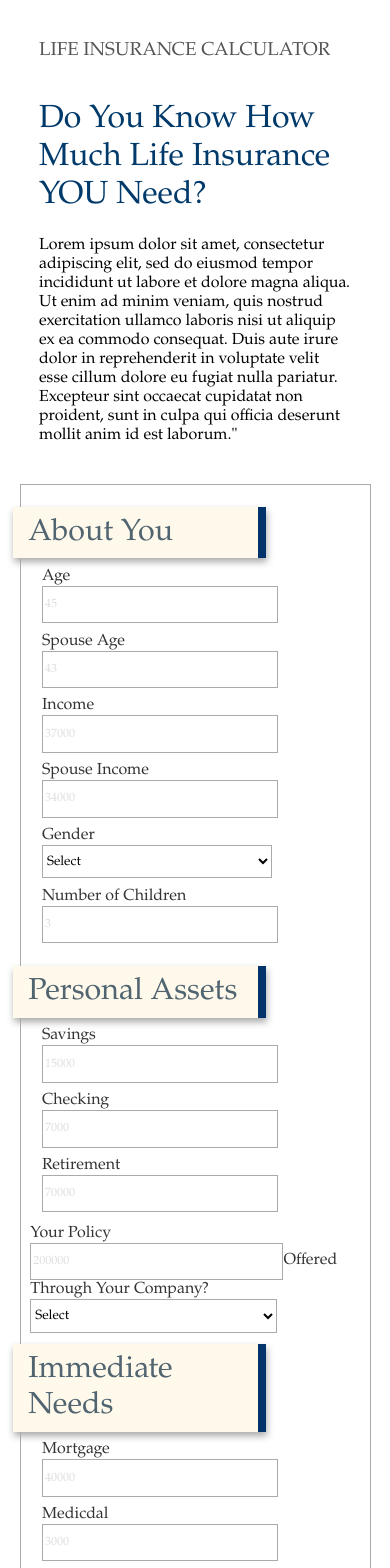
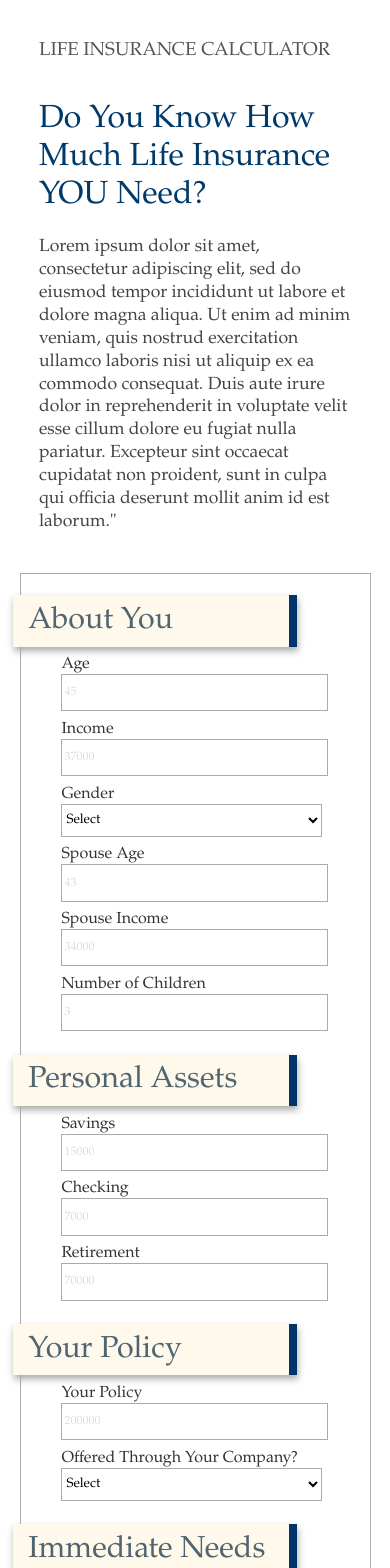
Before and after one commit to tdmiller1/oneamerica-insurance-calculator, a React (Create React App) app: page /#/ in a window 390 px wide. Shown: the top 1568 px of the page. Built offline with nearby package versions, Linux system fonts and the light colour scheme.

Commit message:
mobile styling for home page fixes

```diff
--- a/src/assets/style.css
+++ b/src/assets/style.css
@@ -11,7 +11,14 @@
 }
 
 .overview-text p{
-    font-size: 1em;
+    font-size: 1.1em;
+    line-height: 1.3;
+    color: #444;
+}
+
+.input-wrapper{
+    display: flex;
+    flex-direction: row;
 }
 
 form{
@@ -29,11 +36,11 @@ input, select{
     font-family: Garamond, Serif;
 }
 
-.about-you, .personal-assets, .your-policy, .immediate-needs, .long-term-needs{
+.about-you, .personal-assets, .current-policy, .immediate-needs, .long-term-needs{
     padding: 3vw;
 }
 
-.about-you::before, .personal-assets::before, .your-policy::before, .immediate-needs::before, .long-term-needs::before{
+.about-you::before, .personal-assets::before, .current-policy::before, .immediate-needs::before, .long-term-needs::before{
     display: block;
     background-color: #FFF9ec;
     box-shadow: 1px 4px 7px #AAA;
@@ -65,7 +72,7 @@ label{
         max-width: 80vw;
     }
 
-    .about-you::before, .personal-assets::before, .your-policy::before, .immediate-needs::before, .long-term-needs::before{
+    .about-you::before, .personal-assets::before, .current-policy::before, .immediate-needs::before, .long-term-needs::before{
         padding: 1.5vw 2.5vw;
         width: 55%;
         color: #516571;
@@ -73,23 +80,23 @@ label{
     }
 }
 
+@media only screen and (max-width: 700px) {
 
-{/* MOBILE STYLING */}
+    .input-wrapper{
+        flex-direction: column;
+    }
 
+    label{
+        margin-left: 5vw;
+    }
 
-@media only screen and (max-width: 500px) {
+    input, select{
+        width: 85%;
+        margin-left: 5vw;
+    }
 
     #calculator-title{
         margin: 10vw;
-    }
-
-    .input-wrapper{
-        display: flex;
-        flex-direction: column;
-    }
-
-    input, select{
-        width: 75%;
     }
 
     .overview-text{
@@ -97,19 +104,29 @@ label{
         margin: 10vw;
     }
 
+}
+
+
+
+
+{/* MOBILE STYLING */}
+
+
+@media only screen and (max-width: 500px) {
+
+
     form{
         max-width: 90vw;
     }
 
-    .about-you, .personal-assets, .your-policy, .immediate-needs, .long-term-needs{
+    .about-you, .personal-assets, .current-policy, .immediate-needs, .long-term-needs{
         display: flex;
         flex-direction: column;
     }
 
-    .about-you::before, .personal-assets::before, .your-policy::before, .immediate-needs::before, .long-term-needs::before{
+    .about-you::before, .personal-assets::before, .current-policy::before, .immediate-needs::before, .long-term-needs::before{
         padding: 2vw 4vw;
-        width: 70%;
-        color: #516571;
+        width: 80%;
         font-size: 1.9em;
     }
 
@@ -123,7 +140,7 @@ label{
     content: "Personal Assets";
 }
 
-.your-policy::before{
+.current-policy::before{
     content: "Your Policy";
 }
 
--- a/src/components/Home.js
+++ b/src/components/Home.js
@@ -113,15 +113,7 @@ class Home extends Component {
                                 })
                             }}/>
 
-                            <label htmlFor="spouse-age">Spouse Age</label>
-                            <input type="text" name="spouse-age" placeholder="43" onChange={(e) => {
-                                this.setState({
-                                    spouse_age: e.target.value
-                                })
-                            }}/>
-                        </div>
 
-                        <div className="input-wrapper">
                             <label htmlFor="income">Income</label>
                             <input type="text" name="income" placeholder="37000" required onChange={(e) => {
                                 this.setState({
@@ -129,15 +121,6 @@ class Home extends Component {
                                 })
                             }}/>
 
-                            <label htmlFor="spouse-income">Spouse Income</label>
-                            <input type="text" name="spouse-income" placeholder="34000" onChange={(e) => {
-                                this.setState({
-                                    spouse_income: e.target.value
-                                })
-                            }}/>
-                        </div>
-
-                        <div className="input-wrapper">
                             <label htmlFor="gender">Gender</label>
                             <select name="gender" required onChange={(e) => {
                                 this.setState({
@@ -149,6 +132,24 @@ class Home extends Component {
                                 <option>Female</option>
                                 <option>Prefer not to answer</option>
                             </select>
+
+                        </div>
+                        <div className="input-wrapper">
+
+                            <label htmlFor="spouse-age">Spouse Age</label>
+                            <input type="text" name="spouse-age" placeholder="43" onChange={(e) => {
+                                this.setState({
+                                    spouse_age: e.target.value
+                                })
+                            }}/>
+
+                            <label htmlFor="spouse-income">Spouse Income</label>
+                            <input type="text" name="spouse-income" placeholder="34000" onChange={(e) => {
+                                this.setState({
+                                    spouse_income: e.target.value
+                                })
+                            }}/>
+
 
                             <label htmlFor="spouse-age">Number of Children</label>
                             <input type="text" name="spouse-age" placeholder="3" onChange={(e) => {
@@ -165,6 +166,7 @@ class Home extends Component {
                     {/* PERSONAL ASSETS SECTION BEGINS */}
 
                     <section className="personal-assets">
+                        <div className="input-wrapper">
                             <label htmlFor="savings">Savings</label>
                             <input type="text" name="savings" placeholder="15000" onChange={(e) => {
                                 this.setState({
@@ -185,6 +187,7 @@ class Home extends Component {
                                     age: e.target.value
                                 })
                             }}/>
+                        </div>
                     </section>
 
 
@@ -192,7 +195,8 @@ class Home extends Component {
                     {/* CURRENT INSURANCE SECTION BEGINS */}
 
 
-                    <section>
+                    <section className="current-policy">
+                        <div className="input-wrapper">
                             <label htmlFor="your-policy">Your Policy</label>
                             <input type="text" name="your-policy" placeholder="200000" onChange={(e) => {
                                 this.setState({
@@ -211,6 +215,7 @@ class Home extends Component {
                                 <option>No</option>
                                 <option>Prefer not to answer</option>
                             </select>
+                        </div>
                     </section>
 
 
@@ -219,6 +224,7 @@ class Home extends Component {
 
 
                     <section className="immediate-needs">
+
                         <div className="input-wrapper">
                             <label htmlFor="mortgage">Mortgage</label>
                             <input type="text" name="mortgage" placeholder="40000" onChange={(e) => {
@@ -227,15 +233,6 @@ class Home extends Component {
                                 })
                             }}/>
 
-                            <label htmlFor="medical">Medicdal</label>
-                            <input type="text" name="medical" placeholder="3000" onChange={(e) => {
-                                this.setState({
-                                    medical: e.target.value
-                                })
-                            }}/>
-                        </div>
-
-                        <div className="input-wrapper">
                             <label htmlFor="student-loans">Student Loans</label>
                             <input type="text" name="student-loans" placeholder="8000" onChange={(e) => {
                                 this.setState({
@@ -243,19 +240,25 @@ class Home extends Component {
                                 })
                             }}/>
 
+                            <label htmlFor="car-loans">Car Loans</label>
+                            <input type="text" name="car-loans" placeholder="5000" onChange={(e) => {
+                                this.setState({
+                                    car_loans: e.target.value
+                                })
+                            }}/>
+                        </div>
+                        <div className="input-wrapper">
+                            <label htmlFor="medical">Medicdal</label>
+                            <input type="text" name="medical" placeholder="3000" onChange={(e) => {
+                                this.setState({
+                                    medical: e.target.value
+                                })
+                            }}/>
+
                             <label htmlFor="credit-card">Credit Card</label>
                             <input type="text" name="credit-card" placeholder="1000" onChange={(e) => {
                                 this.setState({
                                     credit_card: e.target.value
-                                })
-                            }}/>
-                        </div>
-
-                        <div className="input-wrapper">
-                            <label htmlFor="car-loans">Car Loans</label>
-                            <input type="text" name="car-loans" placeholder="5000" onChange={(e) => {
-                                this.setState({
-                                    car_loans: e.target.value
                                 })
                             }}/>
 
@@ -266,8 +269,7 @@ class Home extends Component {
                                 })
                             }}/>
                         </div>
-
-                        <label htmlFor="final-expenses">Final Expenses</label>
+                        <label htmlFor="final-expenses">Final Expenses (usually between 7,000 - 10,000)</label>
                         <input type="text" name="final-expenses" placeholder="8500" onChange={(e) => {
                             this.setState({
                                 final_expenses: e.target.value
@@ -281,6 +283,8 @@ class Home extends Component {
 
 
                     <section className="long-term-needs">
+                        <div className="input-wrapper">
+
                             <label htmlFor="spouse-working">Spouse continue working or take time off?</label>
                             <select name="spouse-working" required onChange={(e) => {
                                 this.setState({
@@ -307,6 +311,8 @@ class Home extends Component {
                                 <option>More than 2 years</option>
                             </select>
 
+                        </div>
+
                         <label htmlFor="years-length">Years your income should provide after you pass?</label>
                         <input type="text" name="years-length" placeholder="200" onChange={(e) => {
                             this.setState({
@@ -314,6 +320,7 @@ class Home extends Component {
                             })
                         }}/>
 
+                        <div className="input-wrapper">
                             <label htmlFor="children-to-college">How many children going to college?</label>
                             <select name="children-to-college" required onChange={(e) => {
                                 this.setState({
@@ -341,6 +348,7 @@ class Home extends Component {
                                 <option>Community College</option>
                                 <option>Other / Prefer not to answer</option>
                             </select>
+                        </div>
                     </section>
 
 
```
Lines whose indentation alone changed are shown as unchanged.
